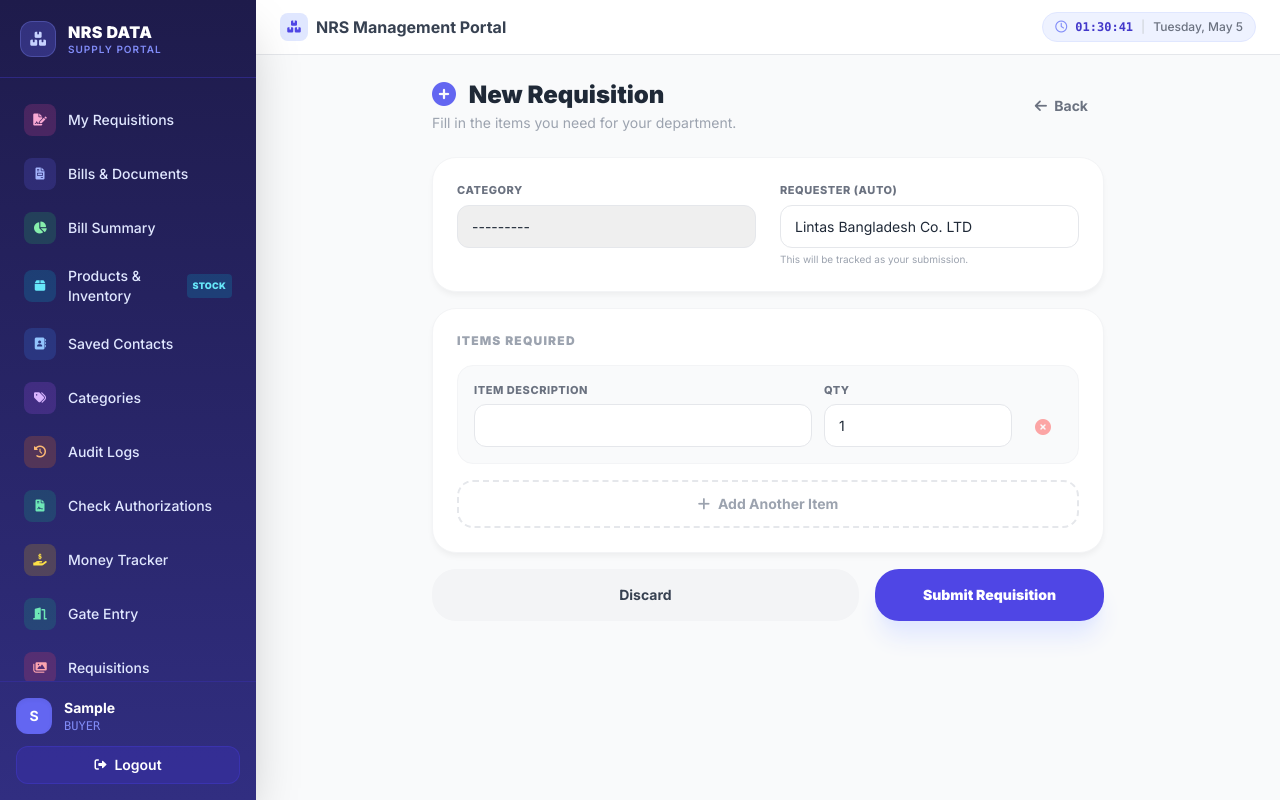
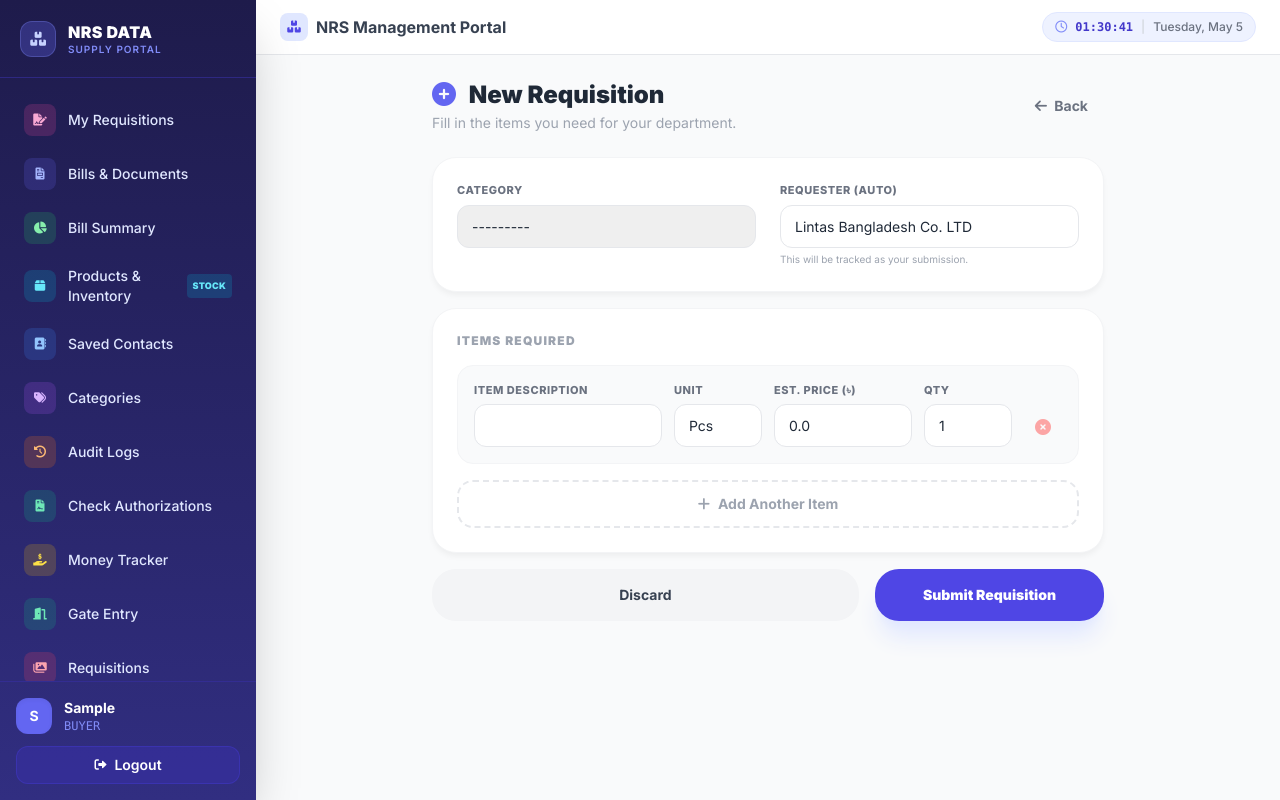
Before and after one commit to XENON-byte99/nrstraders, a Django app: page /requisitions/new/ in a window 1280 px wide. Run offline with Django 5.2, Linux system fonts and the light colour scheme; the visitor is signed in with stand-in values (Sample User, id 1); data comes from the database, SQL or seed files in the repository; data that the repository does not hold is empty; some libraries are stand-ins or nearby versions.

Commit message:
Update project: refine lunch category templates and Mushok 6.3 form

```diff
--- a/documents/forms.py
+++ b/documents/forms.py
@@ -207,9 +207,10 @@ class RequisitionForm(forms.ModelForm):
 class RequisitionItemForm(forms.ModelForm):
     class Meta:
         model = TransactionItem
-        fields = ['description', 'quantity', 'sort_order']
+        fields = ['description', 'unit', 'base_price', 'quantity', 'sort_order']
         widgets = {
             'quantity': forms.NumberInput(attrs={'min': 1}),
+            'base_price': forms.NumberInput(attrs={'step': '0.001'}),
         }
 
 RequisitionItemFormSet = inlineformset_factory(
--- a/documents/models.py
+++ b/documents/models.py
@@ -133,6 +133,10 @@ class Transaction(models.Model):
     @property
     def grand_total(self):
         return self.display_subtotal + self.total_service_charge + self.total_duty + self.total_vat + self.total_tax
+
+    @property
+    def total_quantity(self):
+        return sum(item.quantity for item in self.items.all())
 
     @property
     def total_base_cost(self):
--- a/templates/documents/print_mushok.html
+++ b/templates/documents/print_mushok.html
@@ -124,8 +124,8 @@
                             {% if 'lunch' in cat_name %}Lunch Supply{% else %}{{ transaction.transaction_category.name|title }}{% endif %}
                         </td>
                         <td style="width: 7%; text-align: center;">{{ first_item.unit|default:"Days" }}</td>
-                        <td style="width: 7%; text-align: center;">{{ transaction.items.count }}</td>
-                        <td class="amount">-</td>
+                        <td style="width: 7%; text-align: center;">{% if 'lunch' in cat_name %}-{% else %}{{ transaction.total_quantity }}{% endif %}</td>
+                        <td class="amount">{% if 'lunch' in cat_name %}-{% else %}৳{{ first_item.billed_unit_price|floatformat:3 }}{% endif %}</td>
                         <td class="amount">৳{{ transaction.display_subtotal|floatformat:3 }}</td>
                         <td class="amount">{{ transaction.duty_percentage }}%</td>
                         <td class="amount">৳{{ transaction.total_duty|floatformat:3 }}</td>
@@ -155,7 +155,7 @@
                     {% if transaction.total_service_charge > 0 %}
                     <tr>
                         <td class="number"></td>
-                        <td style="width: 25%; font-weight: bold;">Service Charge ({{ transaction.service_charge_percentage }}%)</td>
+                        <td style="width: 25%; font-weight: bold;">Service Charge</td>
                         <td style="width: 8%; text-align: center;">-</td>
                         <td style="width: 8%; text-align: center;">-</td>
                         <td class="amount">-</td>
--- a/templates/documents/requisition_form.html
+++ b/templates/documents/requisition_form.html
@@ -83,11 +83,19 @@
             <div id="item-formset" class="space-y-4">
                 {% for item_form in formset %}
                 <div class="item-row grid grid-cols-12 gap-3 items-end p-4 bg-gray-50 rounded-2xl border border-gray-100">
-                    <div class="col-span-7">
+                    <div class="col-span-12 md:col-span-4">
                         <label class="form-label">Item Description</label>
                         {{ item_form.description }}
                     </div>
-                    <div class="col-span-4">
+                    <div class="col-span-4 md:col-span-2">
+                        <label class="form-label">Unit</label>
+                        {{ item_form.unit }}
+                    </div>
+                    <div class="col-span-4 md:col-span-3">
+                        <label class="form-label">Est. Price (৳)</label>
+                        {{ item_form.base_price }}
+                    </div>
+                    <div class="col-span-3 md:col-span-2">
                         <label class="form-label">Qty</label>
                         {{ item_form.quantity }}
                     </div>
@@ -121,11 +129,19 @@
 <!-- Hidden Template -->
 <div id="empty-form-template" class="hidden">
     <div class="item-row grid grid-cols-12 gap-3 items-end p-4 bg-gray-50 rounded-2xl border border-gray-100">
-        <div class="col-span-7">
+        <div class="col-span-12 md:col-span-4">
             <label class="form-label">Item Description</label>
             {{ formset.empty_form.description }}
         </div>
-        <div class="col-span-4">
+        <div class="col-span-4 md:col-span-2">
+            <label class="form-label">Unit</label>
+            {{ formset.empty_form.unit }}
+        </div>
+        <div class="col-span-4 md:col-span-3">
+            <label class="form-label">Est. Price (৳)</label>
+            {{ formset.empty_form.base_price }}
+        </div>
+        <div class="col-span-3 md:col-span-2">
             <label class="form-label">Qty</label>
             {{ formset.empty_form.quantity }}
         </div>
@@ -197,7 +213,7 @@ function renderSuggestions(products, input) {
     const rect = input.getBoundingClientRect();
     suggestionBox.style.left = `${rect.left + window.scrollX}px`;
     suggestionBox.style.top = `${rect.bottom + window.scrollY + 5}px`;
-    suggestionBox.style.width = `${Math.max(rect.width, 250)}px`;
+    suggestionBox.style.width = `${Math.max(rect.width, 300)}px`;
     suggestionBox.style.display = 'block';
 
     suggestionBox.innerHTML = products.map((p, index) => `
@@ -206,14 +222,41 @@ function renderSuggestions(products, input) {
                 <span class="suggestion-name">${p.name}</span>
                 <span class="suggestion-unit">${p.unit}</span>
             </div>
+            <span class="suggestion-price">৳${p.base_price}</span>
         </div>
     `).join('');
 }
 
 function selectProduct(product) {
     if (!activeDescInput) return;
+    const row = activeDescInput.closest('.item-row');
     activeDescInput.value = product.name;
+
+    const unitField = row.querySelector('input[name$="-unit"]');
+    const priceField = row.querySelector('input[name$="-base_price"]');
+
+    if (unitField) {
+        unitField.value = product.unit;
+        highlightField(unitField);
+    }
+    if (priceField) {
+        priceField.value = product.base_price;
+        highlightField(priceField);
+    }
+    highlightField(activeDescInput);
+
     hideSuggestions();
+}
+
+function highlightField(el) {
+    if (!el) return;
+    el.style.transition = 'background-color 0.4s, border-color 0.4s';
+    el.style.backgroundColor = '#ecfdf5';
+    el.style.borderColor = '#10b981';
+    setTimeout(() => {
+        el.style.backgroundColor = '';
+        el.style.borderColor = '';
+    }, 1000);
 }
 
 function hideSuggestions() { suggestionBox.style.display = 'none'; }
```
Also changed, not shown: templates/documents/print_challan.html (+16 -2 lines), templates/documents/print_invoice.html (+18 -4 lines), templates/documents/print_quotation.html (+10 -2 lines), templates/documents/transaction_form.html (+28 -31 lines).
